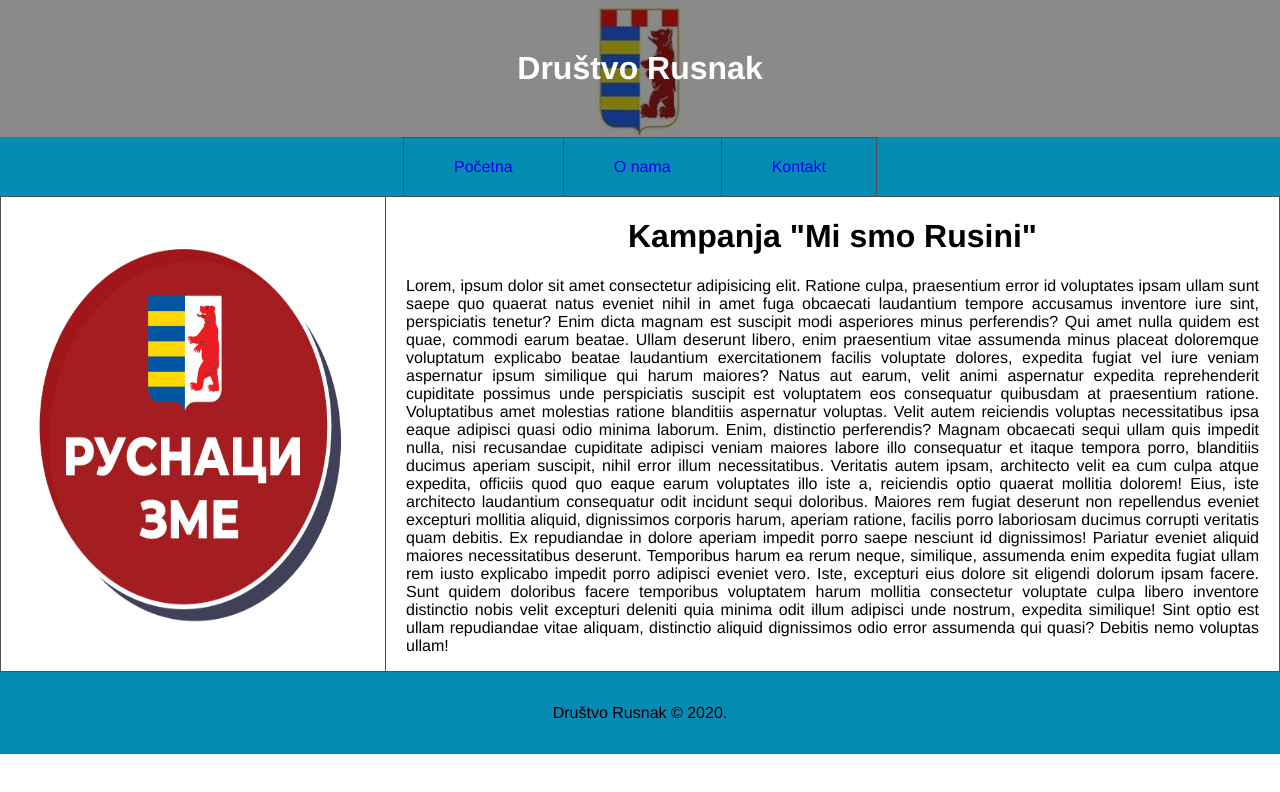
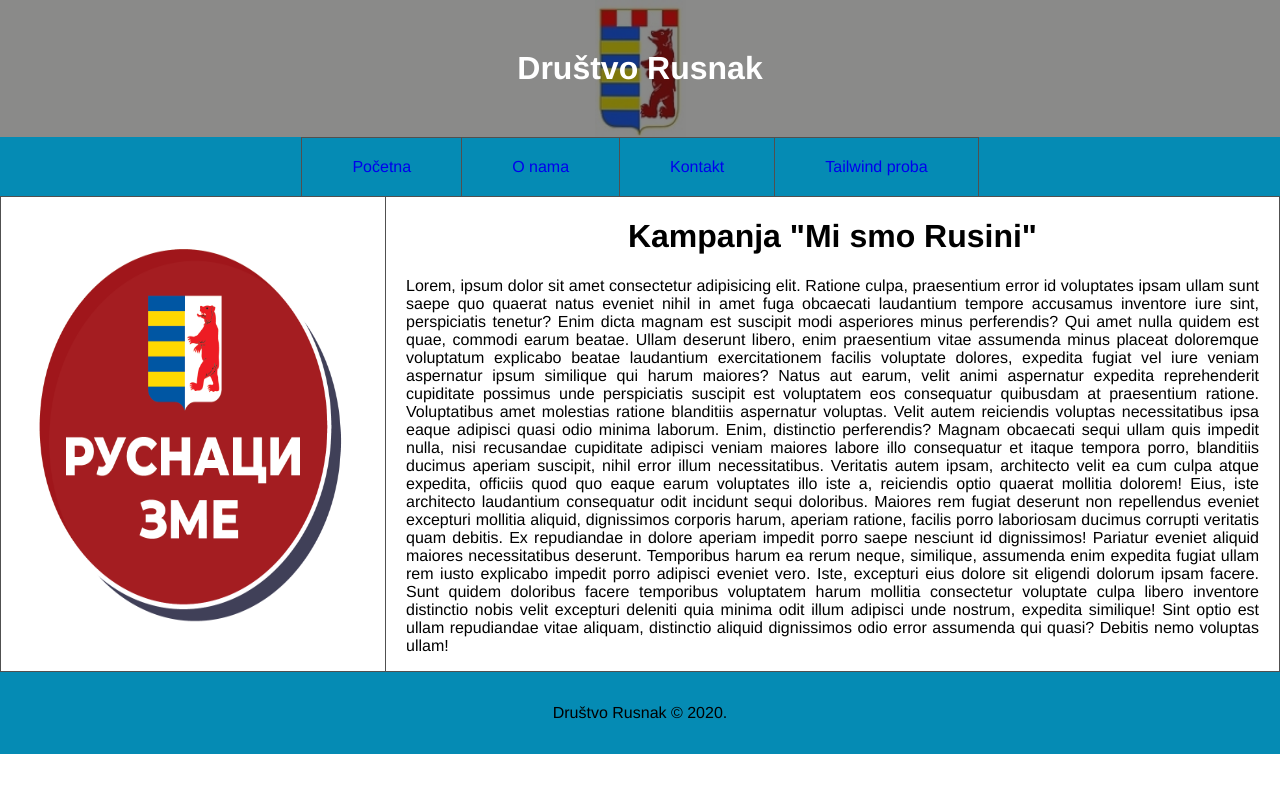
Before and after one commit to mhnatko/mhnatko.github.io, a plain HTML site: page index.html in a window 1280 px wide. Drawn offline with Linux system fonts and the light colour scheme.

Commit message:
Dodan Tailwind

```diff
--- a/index.html
+++ b/index.html
@@ -3,8 +3,9 @@
 
 <head>
   <title>Društvo Rusnak</title>
+  <link rel="icon" href="./slike/favicon.ico">
   <link href="css/stil.css" rel="stylesheet">
-  <link rel="icon" href="./slike/favicon.ico">
+
 </head>
 
 <body>
@@ -16,6 +17,7 @@
       <a href="index.html" class="pocetni-link-pocetna">Početna</a>
       <a href="o_nama.html" class="lijeva-linija-pocetna">O nama</a>
       <a href="kontakt.html" class="lijeva-linija-pocetna">Kontakt</a>
+      <a href="tailwind.html" class="lijeva-linija-pocetna">Tailwind proba</a>
     </div>
   </header>
 
```
Also changed, not shown: kontakt.html (+3 -1 lines), o_nama.html (+3 -1 lines).
